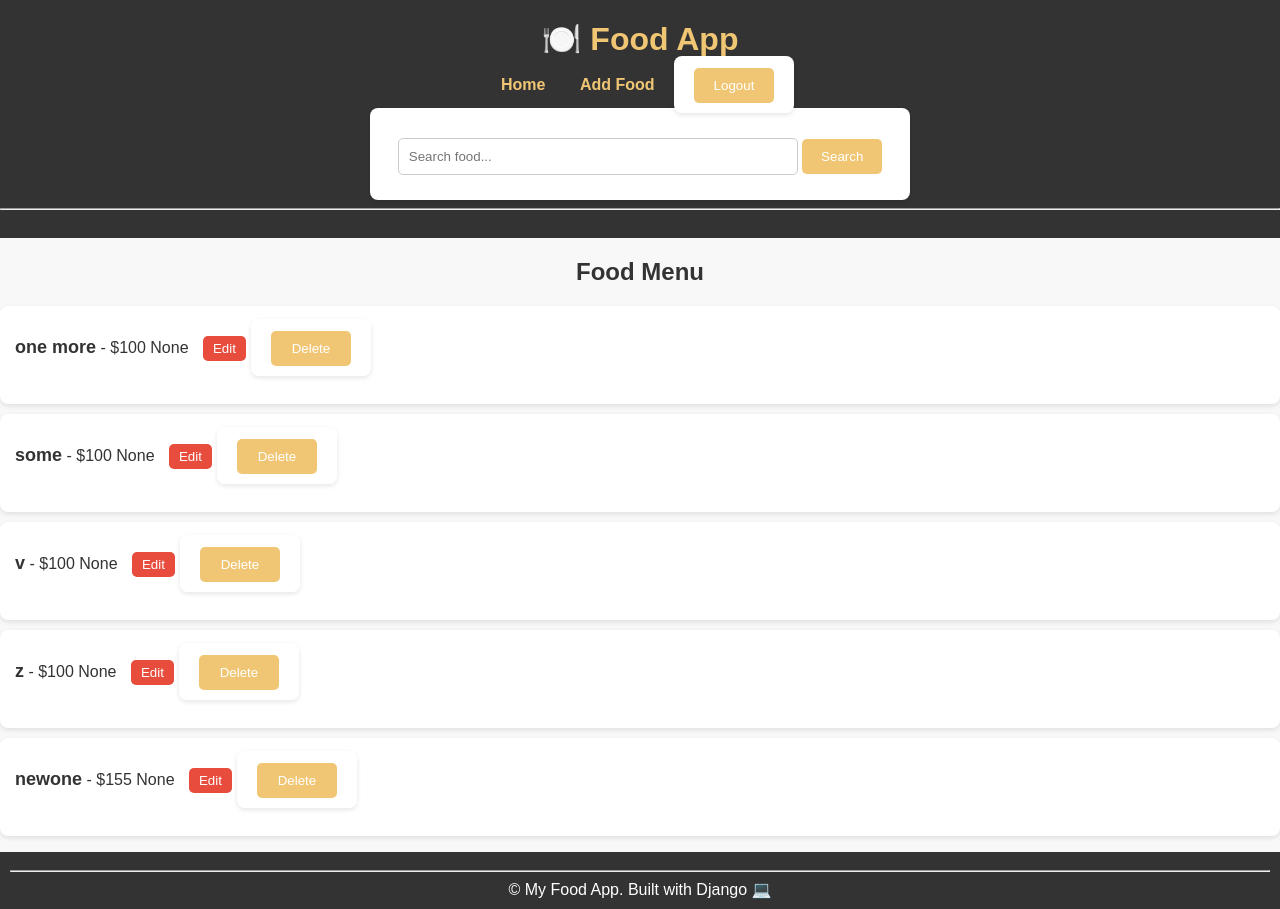
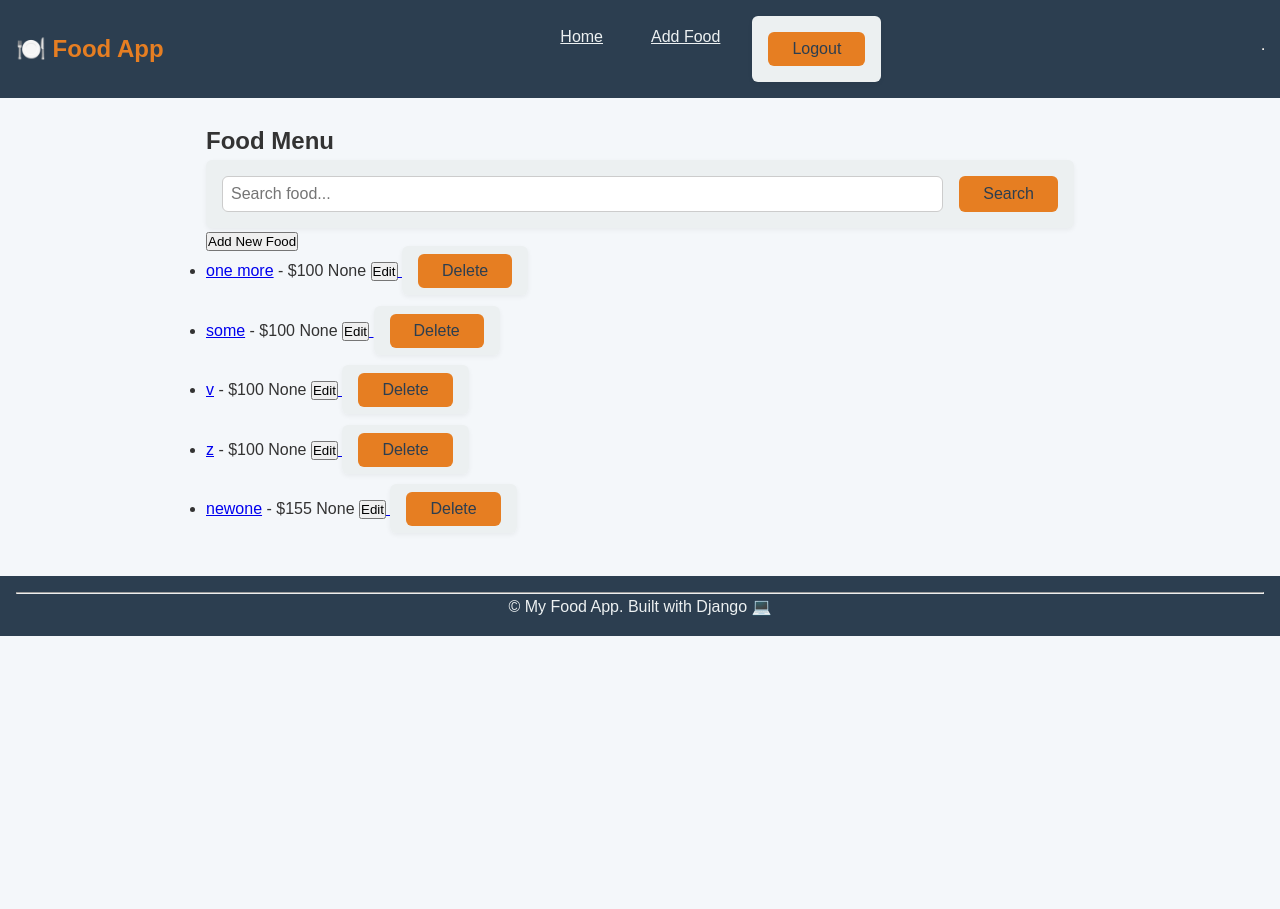
Before and after one commit to Bol-F/project1, a Django app: page / in a window 1280 px wide. After the commit the page ends 636 px from the top, so only its background shows below. Run offline with Django 5.2, Linux system fonts and the light colour scheme; a user stored in the database is signed in; data comes from the database, SQL or seed files in the repository; both versions use the stored data as it was after the commit.

Commit message:
one more

```diff
--- a/foods/urls.py
+++ b/foods/urls.py
@@ -2,10 +2,17 @@
 from . import views
 
 urlpatterns = [
-    path('', views.food_list, name='food_list'),
-    path('food/<int:pk>/', views.food_detail, name='food_detail'),
-    path('new/', views.food_create, name='food_create'),
-    path('del/<int:pk>/', views.food_delete, name='food_delete'),
-    path('update/<int:pk>/', views.food_update, name='food_update'),
-    path('serch/', views.search, name='search')
+    path('', views.FoodListView.as_view(), name='food_list'),
+    path('create/', views.FoodCreateView.as_view(), name='food_create'),
+    path('food/<int:pk>/', views.FoodDetailView.as_view(), name='food_detail'),
+    path('del/<int:pk>/', views.FoodDeleteView.as_view(), name='food_delete'),
+    path('update/<int:pk>/', views.FoodUpdateView.as_view(), name='food_update'),
+    path('search/', views.FoodSearchView.as_view(), name='food_search')
+
+    # path('', views.food_list, name='food_list'),
+    # path('food/<int:pk>/', views.food_detail, name='food_detail'),
+    # path('new/', views.food_create, name='food_create'),
+    # path('del/<int:pk>/', views.food_delete, name='food_delete'),
+    # path('update/<int:pk>/', views.food_update, name='food_update'),
+    # path('serch/', views.search, name='search')
 ]
--- a/foods/views.py
+++ b/foods/views.py
@@ -1,62 +1,59 @@
-from django.contrib.auth.decorators import login_required
-from django.shortcuts import render, get_object_or_404, redirect
+from django.contrib.auth.mixins import LoginRequiredMixin
+from django.views.generic import ListView, DetailView, CreateView, UpdateView, DeleteView
+from django.urls import reverse_lazy
 from .models import Food
+from django.db.models import Q
 from .forms import FoodForm
 
 
-@login_required(login_url='login')
-def food_list(request):
-    foods = Food.objects.all()
-    return render(request, 'actions/food_list.html', {'foods': foods})
+class FoodListView(LoginRequiredMixin, ListView):
+    model = Food
+    template_name = 'actions/food_list.html'
+    context_object_name = 'foods'
+    login_url = 'login'
 
 
-@login_required(login_url='login')
-def food_detail(request, pk):
-    food = get_object_or_404(Food, pk=pk)
-    return render(request, 'actions/food_detail.html', {'food': food})
+class FoodDetailView(LoginRequiredMixin, DetailView):
+    model = Food
+    template_name = 'actions/food_detail.html'
+    context_object_name = 'food'
+    login_url = 'login'
 
 
-@login_required(login_url='login')
-def food_create(request):
-    if request.method == 'POST':
-        form = FoodForm(request.POST)
-        if form.is_valid():
-            form.save()
-            return redirect('food_list')
-    else:
-        form = FoodForm()
-    return render(request, 'actions/food_form.html', {'form': form})
+class FoodCreateView(LoginRequiredMixin, CreateView):
+    model = Food
+    form_class = FoodForm
+    template_name = 'actions/food_form.html'
+    success_url = reverse_lazy('food_list')
+    login_url = 'login'
 
 
-@login_required(login_url='login')
-def food_delete(request, pk):
-    food = get_object_or_404(Food, pk=pk)
-    food.delete()
-    return redirect('food_list')
+class FoodUpdateView(LoginRequiredMixin, UpdateView):
+    model = Food
+    form_class = FoodForm
+    template_name = 'actions/food_form.html'
+    login_url = 'login'
+
+    def get_success_url(self):
+        return reverse_lazy('food_detail', kwargs={'pk': self.object.pk})
 
 
-@login_required(login_url='login')
-def food_update(request, pk):
-    food = get_object_or_404(Food, pk=pk)
-    if request.method == 'POST':
-        form = FoodForm(request.POST, instance=food)
-        if form.is_valid():
-            form.save()
-            return redirect('food_detail', pk=pk)  # or to 'food_list' if you prefer
-    else:
-        form = FoodForm(instance=food)
-    return render(request, 'actions/food_form.html', {'form': form})  # fallback to form
+class FoodDeleteView(LoginRequiredMixin, DeleteView):
+    model = Food
+    success_url = reverse_lazy('food_list')
+    login_url = 'login'
 
 
-@login_required(login_url='login')
-def search(request):
-    query = request.GET.get('q', '')
-    results = Food.objects.all()
-    print(query)
-    if query:
-        results = Food.objects.filter(name__icontains=query) | Food.objects.filter(description__icontains=query)
-    print(results)
-    return render(request, 'actions/food_list.html', {
-        'foods': results,
-        'query': query,
-    })
+class FoodSearchView(ListView):
+    model = Food
+    template_name = 'actions/food_list.html'
+    context_object_name = 'foods'
+    paginate_by = 10
+
+    def get_queryset(self):
+        query = self.request.GET.get('q', '')
+        if query:
+            return Food.objects.filter(
+                Q(name__icontains=query) | Q(description__icontains=query)
+            )
+        return Food.objects.all()
--- a/static/css/style.css
+++ b/static/css/style.css
@@ -1,195 +1,241 @@
-/* General body and layout styling */
-body {
-    font-family: 'Arial', sans-serif;
-    background-color: #f8f8f8;
-    color: #333;
+/*────────────────────────────────────────────────────────────────
+  1. RESET & BASE
+────────────────────────────────────────────────────────────────*/
+*,
+*::before,
+*::after {
+  box-sizing: border-box;
   margin: 0;
   padding: 0;
 }
-
-header {
-    background-color: #333;
-    color: white;
-    padding: 20px 0;
-    text-align: center;
+html {
+  font-family: sans-serif;
+  font-size: 16px;
+  scroll-behavior: smooth;
 }
 
-header h1 {
-    margin: 0;
+/*────────────────────────────────────────────────────────────────
+  2. DESIGN TOKENS
+────────────────────────────────────────────────────────────────*/
+:root {
+  /* Colors */
+  --color-bg: #f4f7fa;
+  --color-primary: #2c3e50;
+  --color-accent: #e67e22;
+  --color-text: #333;
+  --color-light: #ecf0f1;
+  --color-danger: #e74c3c;
+
+  /* Spacing Scale */
+  --space-1: 0.5rem;   /* 8px */
+  --space-2: 1rem;     /* 16px */
+  --space-3: 1.5rem;   /* 24px */
+  --space-4: 2rem;     /* 32px */
+
+  /* Typography Scale */
+  --font-size-1: 0.875rem; /* 14px */
+  --font-size-2: 1rem;     /* 16px */
+  --font-size-3: 1.25rem;  /* 20px */
+  --font-size-4: 1.5rem;   /* 24px */
+
+  /* Misc */
+  --radius: 6px;
+  --transition: all 0.2s ease-in-out;
 }
 
-header a {
-    color: #f0c674;
+body {
+  background: var(--color-bg);
+  color: var(--color-text);
+  line-height: 1.6;
+  transition: var(--transition);
+}
+
+/*────────────────────────────────────────────────────────────────
+  3. HEADER & NAV
+────────────────────────────────────────────────────────────────*/
+header {
+  background: var(--color-primary);
+  color: var(--color-light);
+  display: flex;
+  flex-wrap: wrap;
+  align-items: center;
+  justify-content: space-between;
+  padding: var(--space-2);
+}
+header h1 {
+  font-size: var(--font-size-4);
+}
+header h1 a {
+  color: var(--color-accent);
   text-decoration: none;
 }
-
-header a:hover {
-    text-decoration: underline;
+nav {
+  display: flex;
+  gap: var(--space-2);
+}
+nav a,
+nav button {
+  color: var(--color-light);
+  background: none;
+  border: none;
+  font-size: var(--font-size-2);
+  cursor: pointer;
+  padding: var(--space-1) var(--space-2);
+  border-radius: var(--radius);
+  transition: var(--transition);
+}
+nav a:hover,
+nav a:focus,
+nav button:hover,
+nav button:focus {
+  background: var(--color-accent);
+  color: var(--color-primary);
+  outline: none;
 }
 
-nav a {
-    margin: 0 15px;
-    color: #f0c674;
-    text-decoration: none;
+/*────────────────────────────────────────────────────────────────
+  4. MAIN & CONTAINERS
+────────────────────────────────────────────────────────────────*/
+main {
+  max-width: 900px;
+  margin: var(--space-3) auto;
+  padding: 0 var(--space-2);
 }
 
-nav a:hover {
-    text-decoration: underline;
+/*────────────────────────────────────────────────────────────────
+  5. FORMS & BUTTONS
+────────────────────────────────────────────────────────────────*/
+form {
+  display: flex;
+  flex-wrap: wrap;
+  gap: var(--space-2);
+  background: var(--color-light);
+  padding: var(--space-2);
+  border-radius: var(--radius);
+  box-shadow: 0 2px 5px rgba(0,0,0,0.05);
+}
+form input[type="text"],
+form input[type="number"] {
+  flex: 1 1 200px;
+  padding: var(--space-1);
+  font-size: var(--font-size-2);
+  border: 1px solid #ccc;
+  border-radius: var(--radius);
+}
+form button {
+  flex: 0 0 auto;
+  padding: var(--space-1) var(--space-3);
+  font-size: var(--font-size-2);
+  border: none;
+  border-radius: var(--radius);
+  cursor: pointer;
+  transition: var(--transition);
+}
+form button[type="submit"] {
+  background: var(--color-accent);
+  color: var(--color-primary);
+}
+form button[type="submit"]:hover,
+form button[type="submit"]:focus {
+  background: #d35400; /* slightly darker accent */
+  outline: none;
 }
 
-form input[type="text"], form input[type="number"], form button {
-    padding: 10px;
-    margin: 5px 0;
-    border: 1px solid #ccc;
-    border-radius: 5px;
-    width: 100%;
-    box-sizing: border-box;
+/*────────────────────────────────────────────────────────────────
+  6. FOOD LIST (GRID) & ITEMS
+────────────────────────────────────────────────────────────────*/
+ul.food-list {
+  list-style: none;
+  display: grid;
+  grid-template-columns: repeat(auto-fill, minmax(260px, 1fr));
+  gap: var(--space-3);
+  margin: var(--space-2) 0;
+}
+.food-item {
+  background: var(--color-light);
+  border-left: 4px solid var(--color-accent);
+  border-radius: var(--radius);
+  padding: var(--space-2);
+  display: flex;
+  flex-direction: column;
+  justify-content: space-between;
+  box-shadow: 0 1px 3px rgba(0,0,0,0.05);
+}
+.food-item h3 {
+  margin-bottom: var(--space-1);
+  font-size: var(--font-size-3);
+}
+.food-item p {
+  flex: 1;
+  margin-bottom: var(--space-2);
+}
+.food-item .actions {
+  display: flex;
+  gap: var(--space-1);
+}
+.food-item .actions a,
+.food-item .actions form button {
+  background: var(--color-accent);
+  color: var(--color-primary);
+  padding: var(--space-1) var(--space-2);
+  border: none;
+  border-radius: var(--radius);
+  text-decoration: none;
+  font-size: var(--font-size-2);
+  cursor: pointer;
+  transition: var(--transition);
+}
+.food-item .actions a:hover,
+.food-item .actions form button:hover,
+.food-item .actions a:focus,
+.food-item .actions form button:focus {
+  background: #d35400;
+  outline: none;
 }
 
-form button {
-    background-color: #f0c674;
-    color: white;
-    border: none;
-    cursor: pointer;
+/*────────────────────────────────────────────────────────────────
+  7. EMPTY STATE & MESSAGES
+────────────────────────────────────────────────────────────────*/
+.empty-msg {
+  text-align: center;
+  font-style: italic;
+  color: #666;
+  margin-top: var(--space-3);
 }
 
-form button:hover {
-    background-color: #e0b34e;
+/*────────────────────────────────────────────────────────────────
+  8. FOOTER
+────────────────────────────────────────────────────────────────*/
+footer {
+  background: var(--color-primary);
+  color: var(--color-light);
+  text-align: center;
+  padding: var(--space-2);
+  margin-top: var(--space-3);
 }
 
-footer {
-    background-color: #333;
-    color: white;
-    text-align: center;
-    padding: 10px;
-}
-
-footer p {
-    margin: 0;
-}
-
-h2 {
-    color: #333;
-    text-align: center;
-}
-
-ul {
-    list-style-type: none;
-    padding: 0;
-}
-
-li {
-    background-color: #fff;
-    padding: 15px;
-    margin: 10px 0;
-    border-radius: 8px;
-    box-shadow: 0 2px 5px rgba(0, 0, 0, 0.1);
-}
-
-li a {
-    color: #333;
-    text-decoration: none;
-    font-size: 18px;
-    font-weight: bold;
-}
-
-li a:hover {
-    text-decoration: underline;
-}
-
-button {
-    background-color: #e74c3c;
-    color: white;
-    border: none;
-    padding: 5px 10px;
-    cursor: pointer;
-    border-radius: 5px;
-    margin-left: 10px;
-}
-
-button:hover {
-    background-color: #c0392b;
-}
-
-/* Styling for the forms (add/edit food) */
-form {
-    background-color: #fff;
-    padding: 20px;
-    border-radius: 8px;
-    box-shadow: 0 2px 5px rgba(0, 0, 0, 0.1);
-    max-width: 500px;
-    margin: 0 auto;
-}
-
-form label {
-    font-size: 14px;
-    color: #555;
-}
-
-form input[type="text"], form input[type="number"] {
-    margin-top: 5px;
-}
-
-/* Ensure the search form fits well */
-form input[type="text"] {
-    width: calc(100% - 100px);
-    display: inline-block;
-    margin-top: 10px;
-}
-
-form button[type="submit"] {
-    width: 80px;
-    display: inline-block;
-    margin-top: 10px;
-}
-
-/* Responsive design for smaller screens */
-@media (max-width: 768px) {
-    header h1 {
-        font-size: 24px;
-    }
-
-    header nav {
-        display: block;
-    }
-
-    header nav a {
-        display: block;
-        margin: 10px 0;
-    }
-
-    form {
-        padding: 15px;
-    }
-
-    li {
-        padding: 10px;
-    }
-
-    .content-wrapper {
-        padding: 10px;
+/*────────────────────────────────────────────────────────────────
+  9. RESPONSIVE BREAKPOINTS
+────────────────────────────────────────────────────────────────*/
+@media (max-width: 900px) {
+  ul.food-list {
+    grid-template-columns: repeat(auto-fill, minmax(200px, 1fr));
   }
 }
-
-/* Add some style to the "empty" message */
-li.empty {
-    color: #888;
-    font-style: italic;
+@media (max-width: 600px) {
+  header {
+    flex-direction: column;
     text-align: center;
+    gap: var(--space-2);
   }
-
-/* Basic hover effects for buttons */
-button[type="submit"]:hover {
-    background-color: #2980b9;
+  nav {
+    justify-content: center;
   }
-
-/* Style the "Back to Menu" link */
-a {
-    text-decoration: none;
-    color: #f0c674;
-    font-weight: bold;
+  form {
+    flex-direction: column;
   }
-
-a:hover {
-    text-decoration: underline;
+  form input,
+  form button {
+    width: 100%;
   }
+}
--- a/templates/actions/food_list.html
+++ b/templates/actions/food_list.html
@@ -4,10 +4,19 @@
 
 {% block content %}
 <h2>Food Menu</h2>
+<form method="get" action="{% url 'food_search' %}">
+    <input type="text" name="q" value="{{ query }}" placeholder="Search food..." aria-label="Search food">
+    <button type="submit">Search</button>
+</form>
+
+<a href="{% url 'food_create' %}">
+    <button>Add New Food</button>
+</a>
 
 <ul>
     {% for food in foods %}
     <li>
+
         <a href="{% url 'food_detail' food.pk %}">{{ food.name }}</a> - ${{ food.price }}
         {{ food.description }}
 
@@ -18,7 +27,8 @@
         <form method="post" action="{% url 'food_delete' food.pk %}" style="display:inline;">
             {% csrf_token %}
             <button type="submit" onclick="return confirm('Delete {{ food.name }}?')">Delete</button>
-        </form><br><br>
+        </form>
+        <br><br>
     </li>
     {% empty %}
     <li>No food items yet. Get cookin’! 🍳</li>
--- a/templates/base.html
+++ b/templates/base.html
@@ -9,6 +9,12 @@
 </head>
 <body>
 <header>
+
+
+
+
+
+
     <h1><a href="{% url 'food_list' %}">🍽️ Food App</a></h1>
     <nav>
         {% if request.user.is_authenticated %}
@@ -21,12 +27,6 @@
         </form>
         {% endif %}
     </nav>
-
-    <form method="get" action="{% url 'search' %}">
-        <input type="text" name="q" placeholder="Search food..." value="{{ query }}">
-        <button type="submit">Search</button>
-    </form>
-
     <hr>
 </header>
 
--- a/users/urls.py
+++ b/users/urls.py
@@ -5,4 +5,5 @@
     path('register/', views.register, name='register'),
     path('login/', views.login_view, name='login'),
     path('logout/', views.logout, name='logout'),
+    # path('forgot_password/',views, name='forgot_password' )
 ]
```
Also changed, not shown: config/settings.py (+21 -6 lines), users/models.py (+10 -0 lines), users/service.py (added, +33 -0 lines), db.sqlite3, foods/migrations/0004_alter_food_options.py (added), users/migrations/0003_code.py (added), 2 other files. Lines whose indentation alone changed are shown as unchanged.
